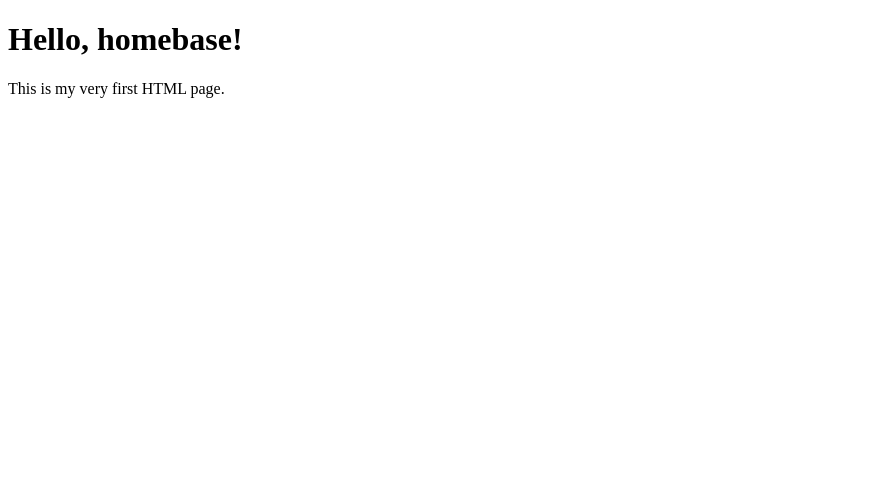
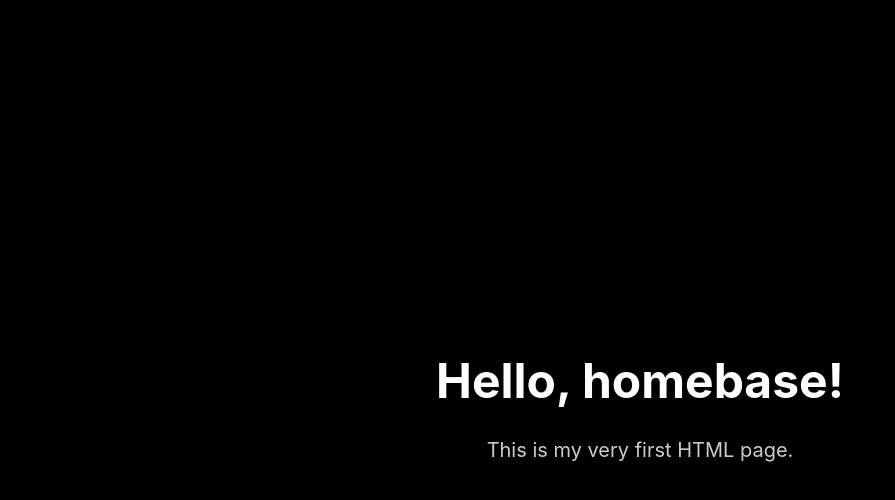
Before and after one commit to funpizzatime/homebase, a plain HTML site: page index.html in a window 1280 px wide. Shown: the whole page, without its empty margins (0-895 px from the left). Drawn offline with Linux system fonts and the light colour scheme.

Commit message:
Update index.html

```diff
--- a/index.html
+++ b/index.html
@@ -1,7 +1,33 @@
 <!DOCTYPE html>
-<html>
+<html lang="en">
 <head>
-    <title>My First HTML Page</title>
+  <meta charset="UTF-8" />
+  <meta name="viewport" content="width=device-width, initial-scale=1.0" />
+  <title>Hello, homebase!</title>
+  <style>
+    body {
+      background-color: #000;
+      color: #fff;
+      font-family: -apple-system, BlinkMacSystemFont, "Segoe UI", Roboto, Helvetica, Arial, sans-serif;
+      display: flex;
+      flex-direction: column;
+      align-items: center;
+      justify-content: center;
+      height: 100vh;
+      margin: 0;
+      text-align: center;
+    }
+
+    h1 {
+      font-size: 3rem;
+      margin-bottom: 0.5rem;
+    }
+
+    p {
+      font-size: 1.25rem;
+      color: #ccc;
+    }
+  </style>
 </head>
 <body>
   <h1>Hello, homebase!</h1>
```
Lines whose indentation alone changed are shown as unchanged.
